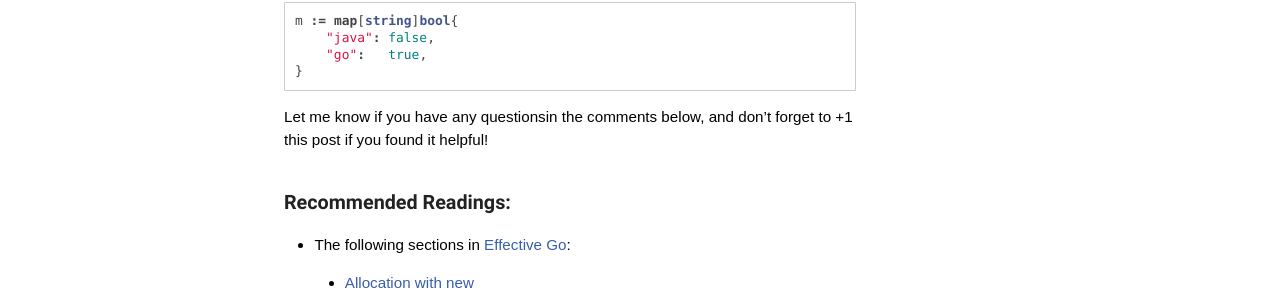
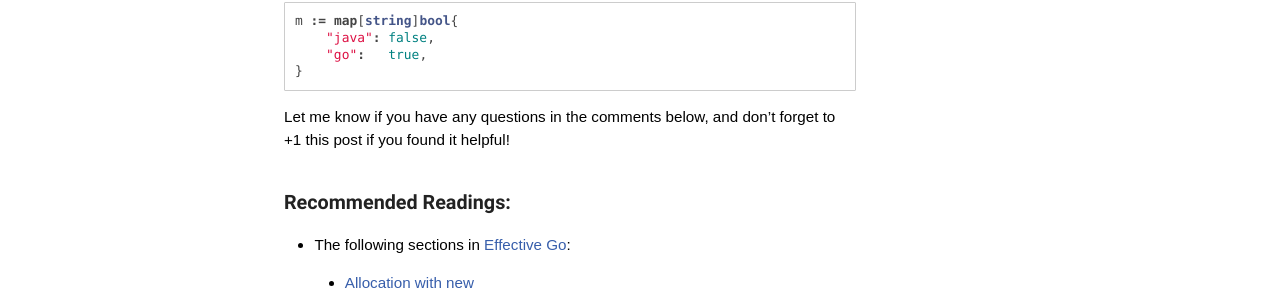
Before and after one commit to alexjlockwood/godesignpatterns, a Jekyll site: the page built from _posts/2014-04-23-new-vs-make.md, in a window 1280 px wide. Shown: the part 1128-1429 px from the top of the page. Built offline with Jekyll 4.4.1, drawn with Linux system fonts in a browser that asks for light colours; some web fonts are replaced; Markdown is read by kramdown in place of the engine named in the settings; comment, search, counter and statistics services are not loaded.

Commit message:
[typo] missing space in new vs. make doc
just adding a space

````diff
--- a/_posts/2014-04-23-new-vs-make.md
+++ b/_posts/2014-04-23-new-vs-make.md
@@ -64,7 +64,7 @@ m := map[string]bool{
 }
 ```
 
-Let me know if you have any questionsin the comments below,
+Let me know if you have any questions in the comments below,
 and don't forget to +1 this post if you found it helpful!
 
 ### Recommended Readings:
````
